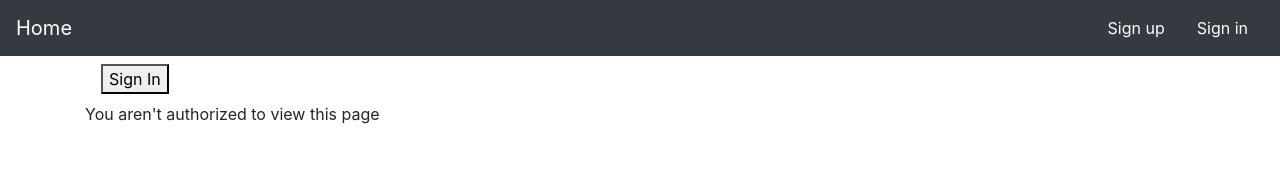
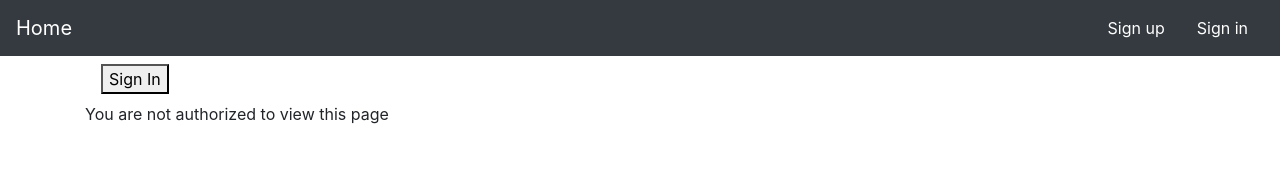
Before and after one commit to maribrazil-us/food-app-frontend, a Next.js app: page /indexpage in a window 1280 px wide. Shown: the top 192 px of the page. Built offline with nearby package versions, Linux system fonts and the light colour scheme; no server answers.

Commit message:
removed other errors

```diff
--- a/pages/indexpage.js
+++ b/pages/indexpage.js
@@ -56,7 +56,7 @@ const IndexPage = ({
           {signInButtonNode()}
         </div>
         <div className="text">
-          You aren't authorized to view this page
+          You are not authorized to view this page
         </div>
       </div>
     )
```
